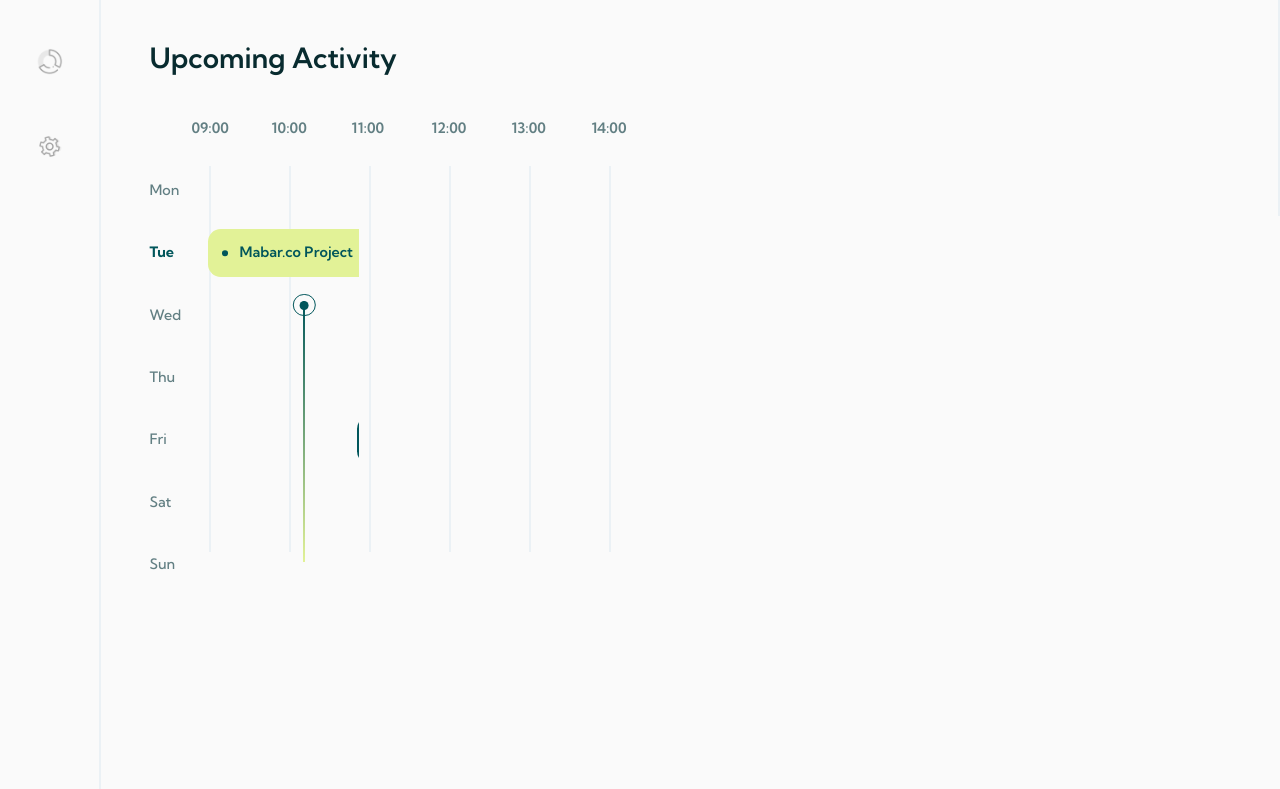
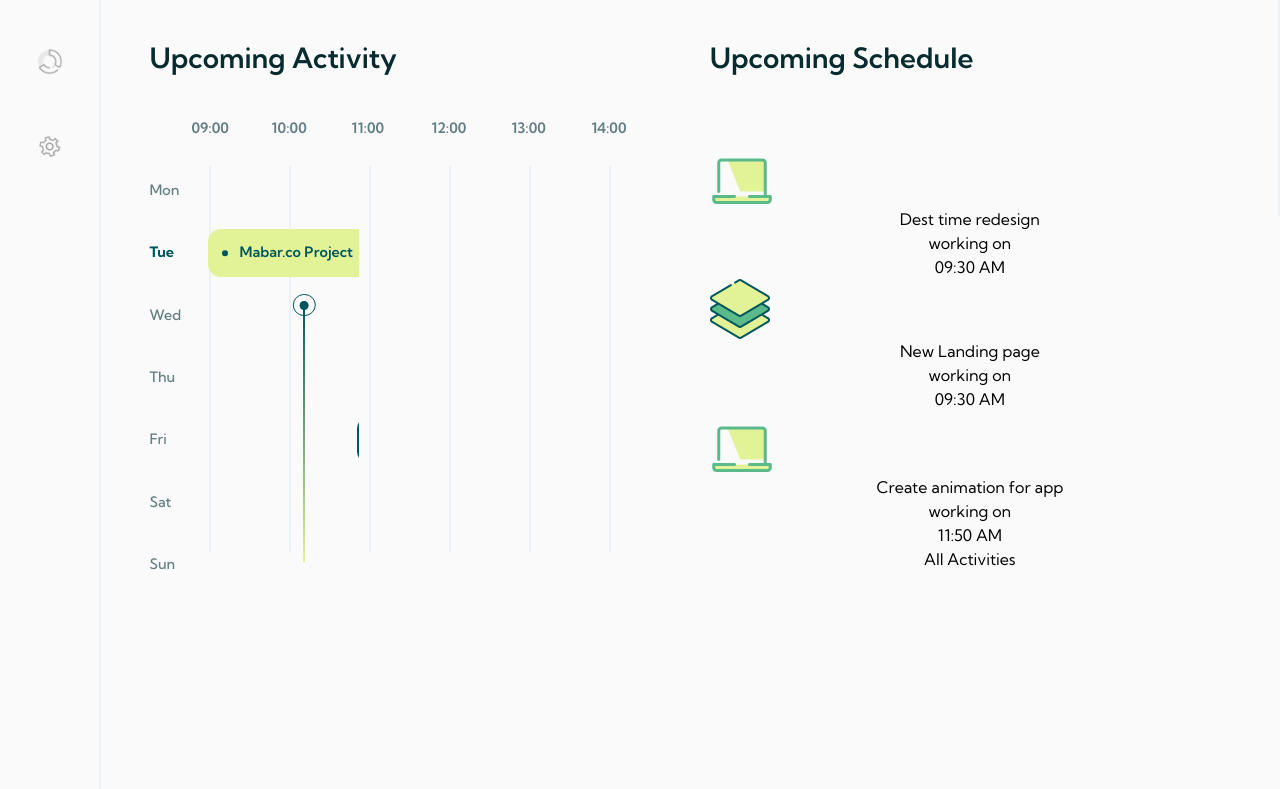
Before and after one commit to debowale1/dashboard-ui, a website built with Vite: page index.html in a window 1280 px wide. Shown: the part 584-1373 px from the top of the page. Built offline with nearby package versions, Linux system fonts and the light colour scheme.

Commit message:
html markup upcoming schedule session

```diff
--- a/css/main.scss
+++ b/css/main.scss
@@ -629,6 +629,37 @@ body {
             }
           }
         }
+
+        .upcoming-schedule {
+          text-align: center;
+          position: relative;
+
+          .h-title {
+            text-align: left;
+          }
+
+          .schedule-list {
+            margin-top: 4em;
+
+            .schedule {
+              icon {
+                img {
+                }
+              }
+            }
+
+            .details {
+              .title {
+              }
+
+              .status {
+              }
+            }
+
+            .time {
+            }
+          }
+        }
       }
     }
     .profile-area {
--- a/index.html
+++ b/index.html
@@ -340,6 +340,49 @@
                                         </div>
                                     </div>
                                 </div>
+
+                                <div class="col-span-12 xl:col-span-6 2xl:col-span-6">
+                                    <div class="upcoming-schedule">
+                                        <h1 class="h-title">Upcoming Schedule</h1>
+                                        <div class="schedule-list">
+                                            <div class="schedule">
+                                                <span class="icon">
+                                                    <img src="assets/laptop.png" alt="">
+                                                </span>
+                                                <div class="details">
+                                                    <h3 class="title">Dest time redesign</h3>
+                                                    <span>working on</span>
+                                                </div>
+                                                <span class="time">09:30 AM</span>
+
+                                            </div>
+                                            <div class="schedule">
+                                                <span class="icon">
+                                                    <img src="assets/layers.png" alt="">
+                                                </span>
+                                                <div class="details">
+                                                    <h3 class="title">New Landing page</h3>
+                                                    <span>working on</span>
+                                                </div>
+                                                <span class="time">09:30 AM</span>
+
+                                            </div>
+                                            <div class="schedule">
+                                                <span class="icon">
+                                                    <img src="assets/laptop.png" alt="">
+                                                </span>
+                                                <div class="details">
+                                                    <h3 class="title">Create animation for app</h3>
+                                                    <span>working on</span>
+                                                </div>
+                                                <span class="time">11:50 AM</span>
+
+                                            </div>
+
+                                            <a href="#" class="all-activity-btn">All Activities</a>
+                                        </div>
+                                    </div>
+                                </div>
                             </div>
                         </div>
                     </main>
```
Also changed, not shown: css/main.css, 1 other file.
